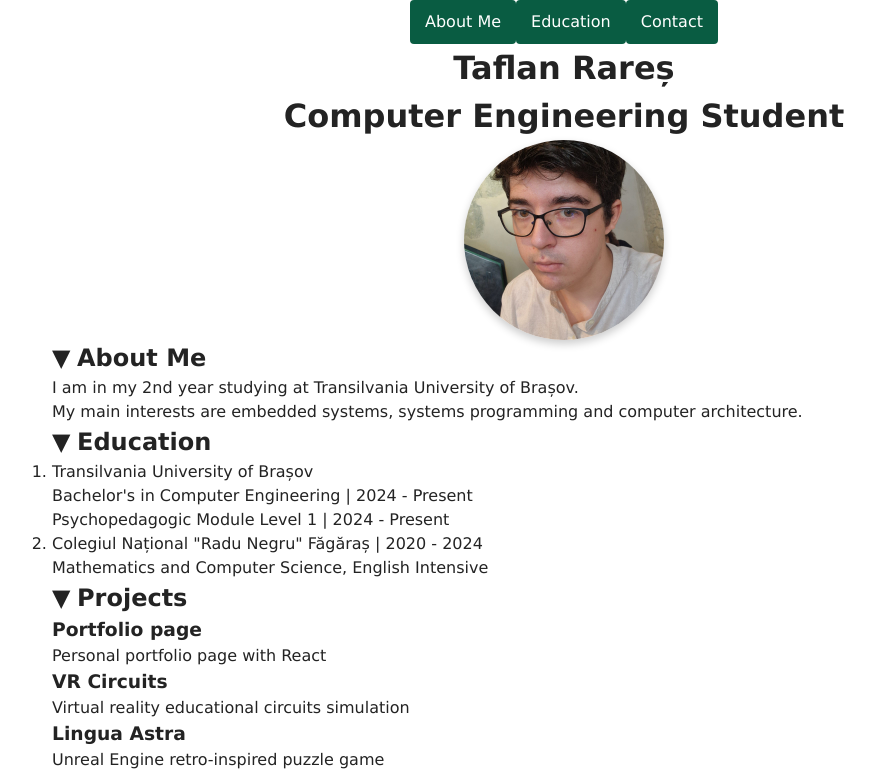
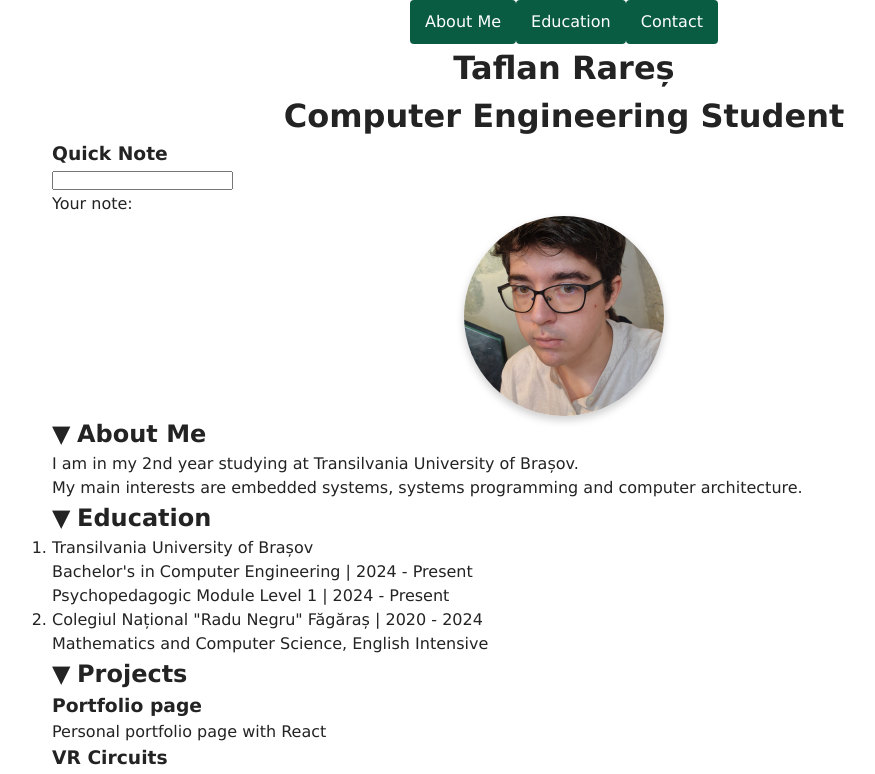
Before and after one commit to TaflanRares/web-programming-laboratory, a React (Vite) app: page / in a window 1280 px wide. Shown: the top 774 px of the page, without its empty margins (76-951 px from the left). Built offline with nearby package versions, Linux system fonts and the light colour scheme.

Commit message:
Lab 5 feat: added basic quicknote

```diff
--- a/src/App.jsx
+++ b/src/App.jsx
@@ -3,6 +3,7 @@
 
 import Card from './components/Card.jsx';
 import Clicker from './components/Clicker.jsx';
+import QuickNote from './QuickNote.jsx';
 
 const projects = [
   { title: "Portfolio page", description: "Personal portfolio page with React" },
@@ -26,6 +27,7 @@
       </header>
       <main>
         <section id="about">
+          <QuickNote/>
           <img className="profile-image" src={profilePicture} alt="Taflan Rareș" width="200" loading="lazy" />
           <h3 id="greeting"></h3>
           <h2>About Me</h2>
--- /dev/null
+++ b/src/QuickNote.jsx
@@ -0,0 +1,18 @@
+import { useState } from 'react';
+
+function QuickNote() {
+    const [note, setNote] = useState('');
+
+    return (
+        <div>
+            <h3>Quick Note</h3>
+            <input
+                value={note}
+                onChange={(e) => setNote(e.target.value)}
+            />
+            < p>Your note: {note}</p>
+        </div>
+    );
+}
+
+export default QuickNote;
```
